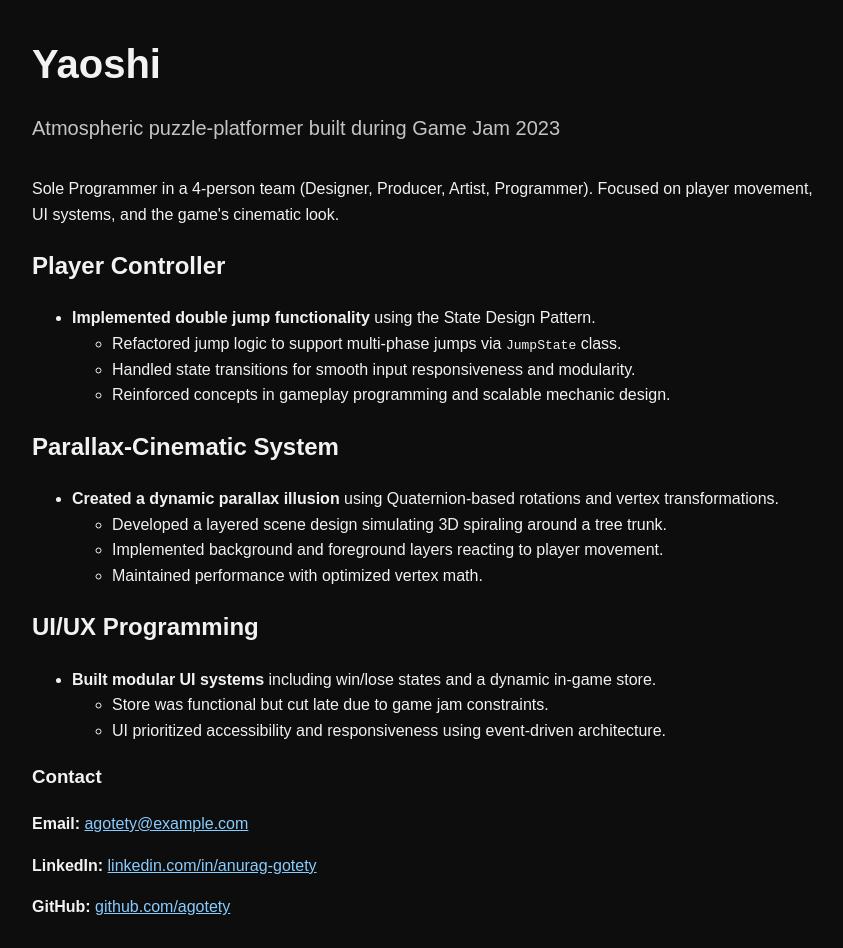
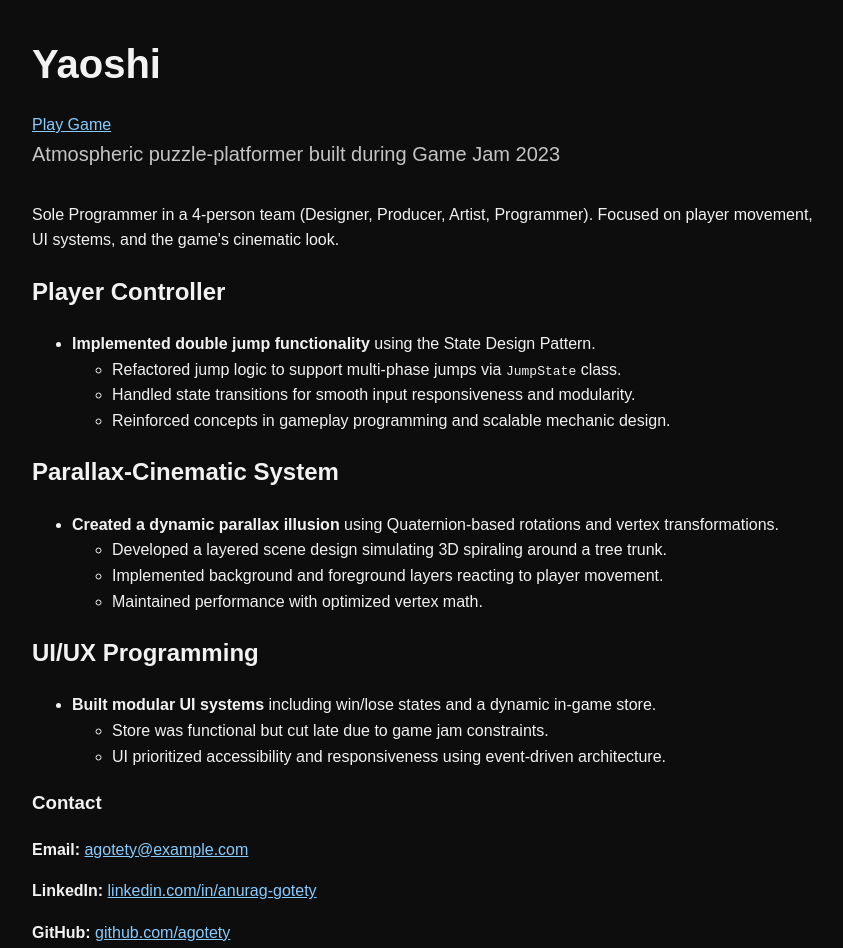
Before and after one commit to agotetyx/portfolio-backend, a website: page public/pages/yaoshi.html in a window 1280 px wide. Shown: the whole page, without its empty margins (0-843 px from the left). Drawn offline with Linux system fonts and the light colour scheme.

Commit message:
yaoshi play button added

```diff
--- a/public/pages/yaoshi.html
+++ b/public/pages/yaoshi.html
@@ -16,6 +16,7 @@
 <body>
   <div class="content">
     <header>Yaoshi</header>
+    <a href="https://portfolio-backend-huz3.onrender.com/yaoshi-build/index.html" target="_blank">Play Game</a>
     <div class="subtitle">Atmospheric puzzle-platformer built during Game Jam 2023</div>
 
     <p>Sole Programmer in a 4-person team (Designer, Producer, Artist, Programmer). Focused on player movement, UI systems, and the game's cinematic look.</p>
```
Also changed, not shown: public/pages/portal.html (+1 -1 lines).
